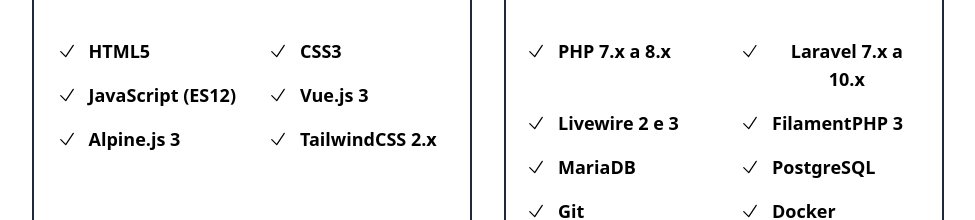
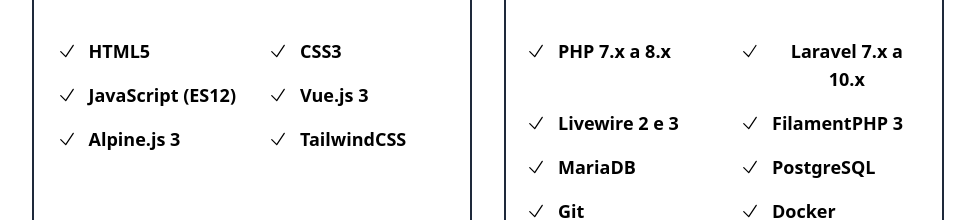
Before and after one commit to MatheusCavalc/My-Portfolio, a Vue app: page / in a window 1280 px wide. Shown: the part 1185-1405 px from the top of the page, without its empty margins (152-1127 px from the left). Built offline with nearby package versions, Linux system fonts and the light colour scheme; a web font is replaced by a local one.

Commit message:
Update MyTechnologies.vue

```diff
--- a/src/components/MyTechnologies.vue
+++ b/src/components/MyTechnologies.vue
@@ -57,7 +57,7 @@
                                 <MyAbilities name="JavaScript (ES12)" />
                                 <MyAbilities name="Vue.js 3" />
                                 <MyAbilities name="Alpine.js 3" />
-                                <MyAbilities name="TailwindCSS 2.x" />
+                                <MyAbilities name="TailwindCSS" />
                             </div>
                         </div>
                     </div>
```
